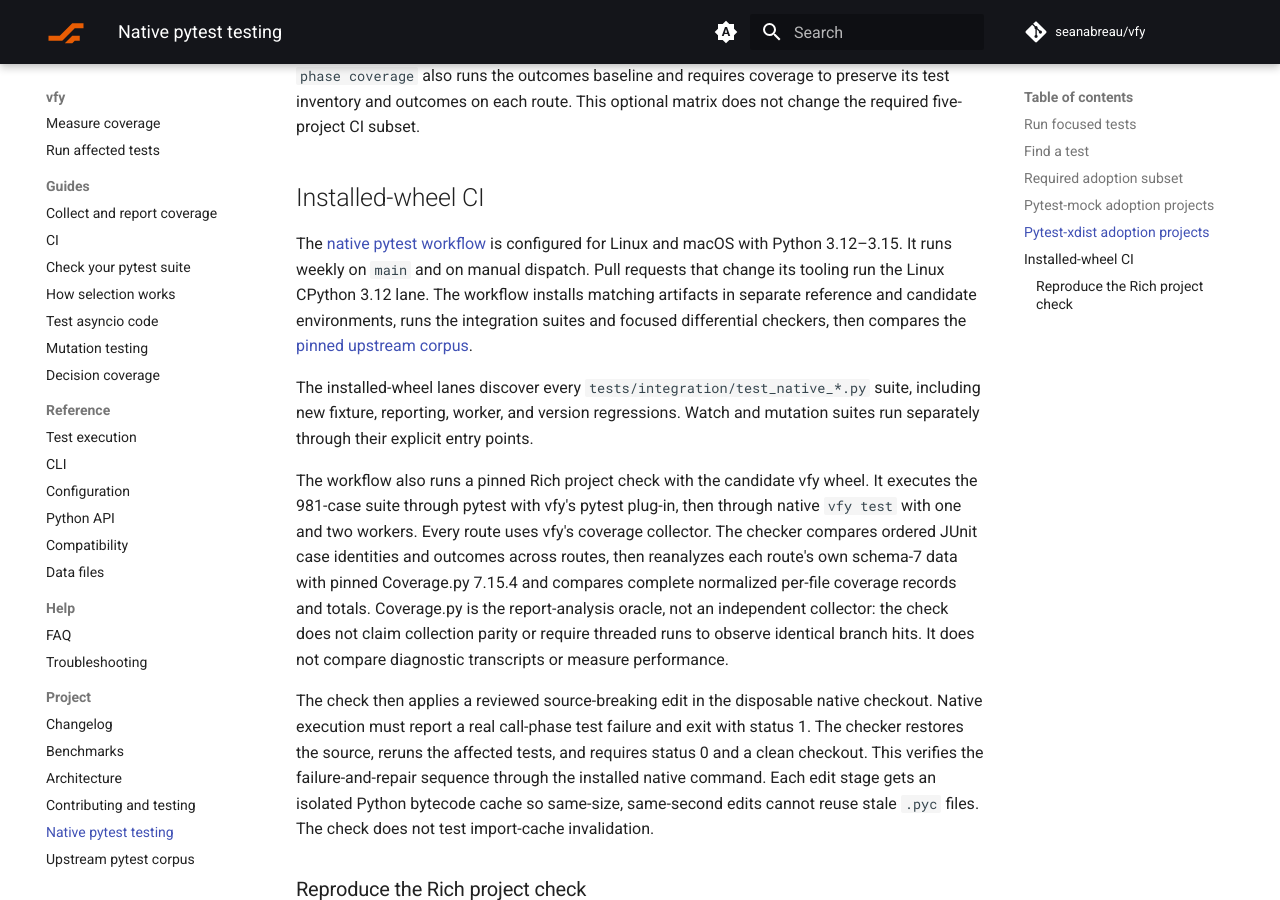
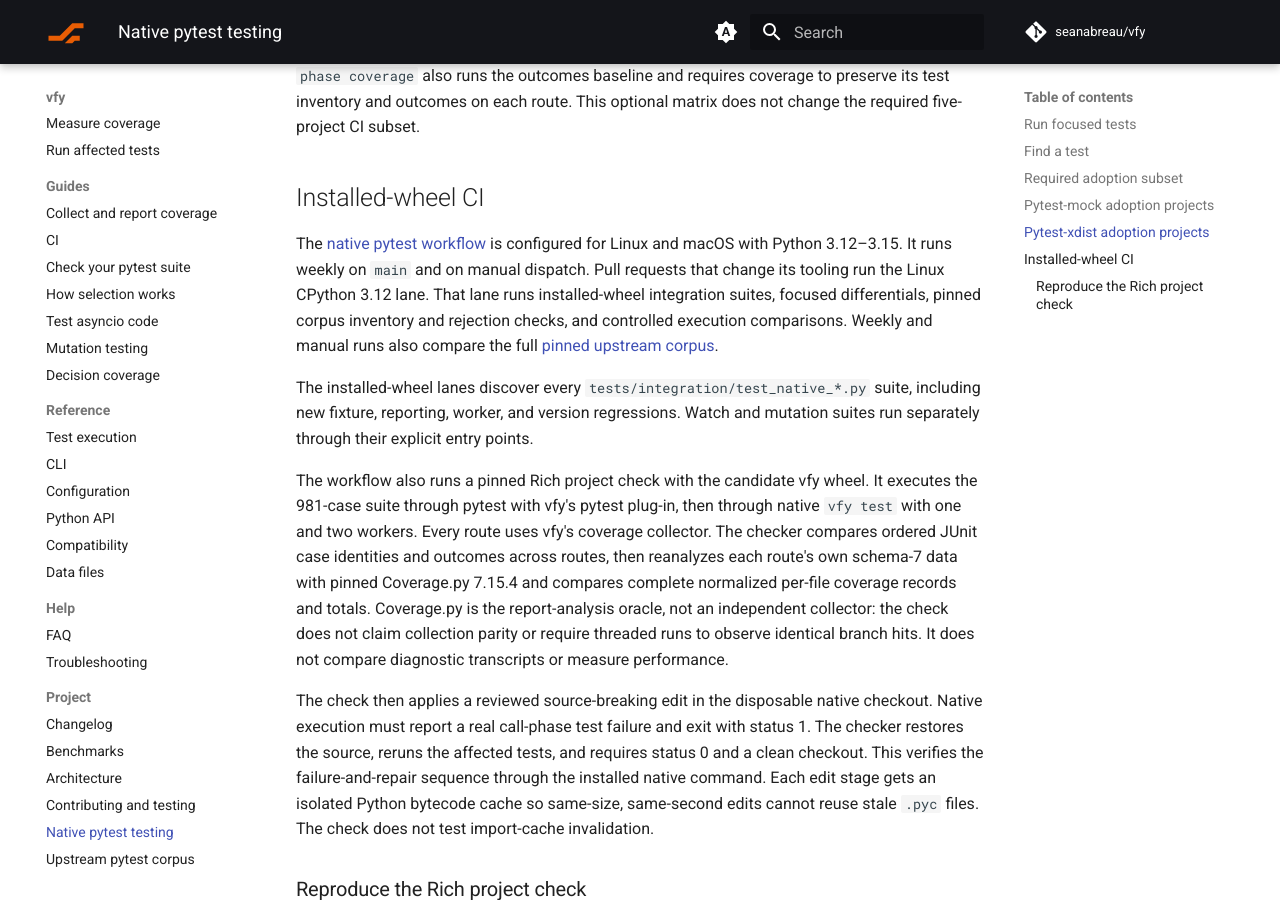
Before and after one commit to seanabreau/vfy, an MkDocs documentation site: the page built from docs/about/native-pytest-testing.md, in a window 1280 px wide and 900 px high, scrolled down 5380 px. Built offline with MkDocs 1.6.1 and Material for MkDocs 9.7.7, drawn with Linux system fonts in a browser that asks for light colours; comment, search, counter and statistics services are not loaded.

Commit message:
Run full upstream parity on scheduled and manual checks

```diff
--- a/docs/about/native-pytest-testing.md
+++ b/docs/about/native-pytest-testing.md
@@ -234,10 +234,10 @@ This optional matrix does not change the required five-project CI subset.
 The [native pytest workflow](https://github.com/seanabreau/vfy/blob/main/.github/workflows/native-pytest.yml)
 is configured for Linux and macOS with Python 3.12–3.15. It runs weekly on
 `main` and on manual dispatch. Pull requests that change its tooling run the
-Linux CPython 3.12 lane. The workflow installs matching artifacts
-in separate reference and candidate environments, runs the integration suites
-and focused differential checkers, then compares the
-[pinned upstream corpus](pytest-test-suite.md).
+Linux CPython 3.12 lane. That lane runs installed-wheel integration suites,
+focused differentials, pinned corpus inventory and rejection checks, and
+controlled execution comparisons. Weekly and manual runs also compare the
+full [pinned upstream corpus](pytest-test-suite.md).
 
 The installed-wheel lanes discover every `tests/integration/test_native_*.py`
 suite, including new fixture, reporting, worker, and version regressions.
```
Also changed, not shown: docs/about/testing.md (+1 -1 lines), 1 other file.
